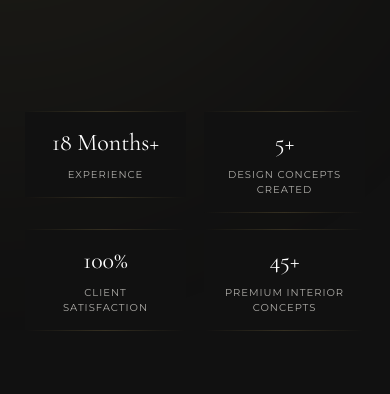
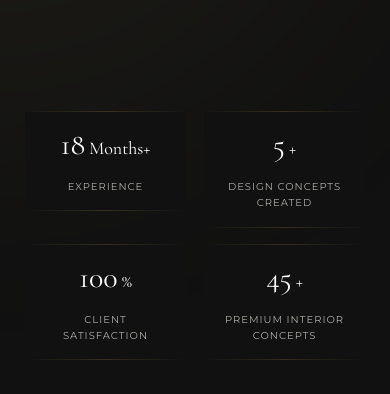
Before and after one commit to srivishwably-consultancy/Sri-vishwa, a React (Vite) app: page / in a window 390 px wide. Shown: the part 1500-1894 px from the top of the page. Built offline with nearby package versions, Linux system fonts and the light colour scheme.

Commit message:
style(home): improve stat counter typography and layout
Adjust font sizes for stat numbers and labels to enhance visual hierarchy and readability on responsive screens.

```diff
--- a/src/pages/Home.tsx
+++ b/src/pages/Home.tsx
@@ -145,11 +145,11 @@ export function Home() {
                   <div className="absolute inset-0 bg-gradient-to-r from-transparent via-accent/20 to-transparent rotate-0 group-hover:animate-spin" style={{ animationDuration: '3s' }} />
                   <div className="absolute inset-[1px] bg-[#111111] z-10" />
                   <div className="relative z-20 flex flex-col items-center">
-                    <h5 className="text-white text-2xl sm:text-3xl md:text-4xl lg:text-5xl font-serif mb-2 sm:mb-4 flex items-center justify-center flex-wrap whitespace-pre-wrap text-center">
+                    <h5 className="text-white text-3xl sm:text-4xl md:text-5xl font-serif mb-2 sm:mb-4 flex items-baseline justify-center text-center">
                       <Counter from={0} to={stat.num} duration={2 + i * 0.5} />
-                      <span>{stat.suffix}</span>
+                      <span className="text-lg sm:text-2xl md:text-3xl ml-1">{stat.suffix}</span>
                     </h5>
-                    <p className="text-secondary/70 text-[10px] sm:text-xs uppercase tracking-widest text-center">
+                    <p className="text-secondary/70 text-[10px] sm:text-xs uppercase tracking-widest text-center mt-2 leading-relaxed">
                       {stat.label}
                     </p>
                   </div>
```
